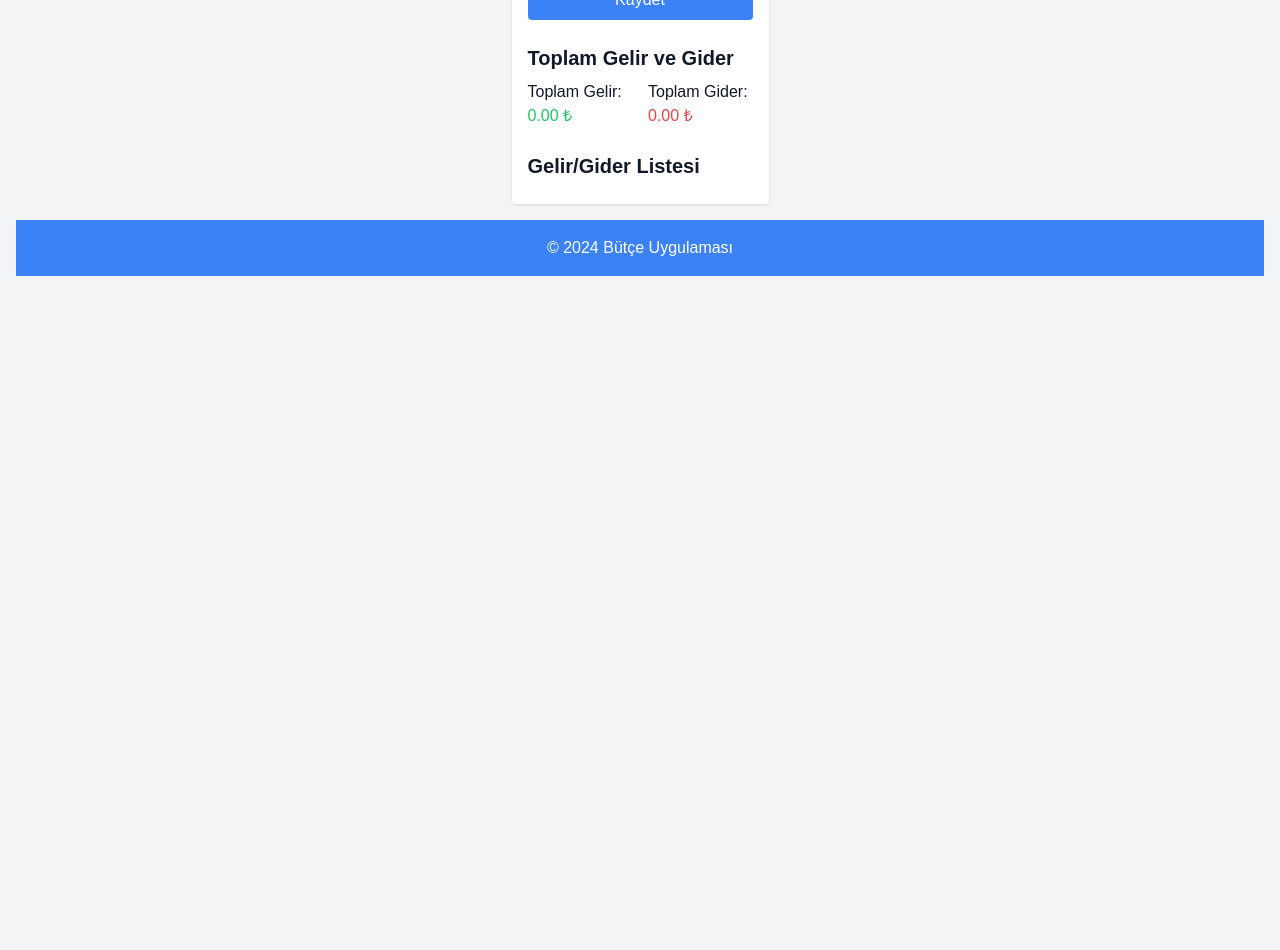
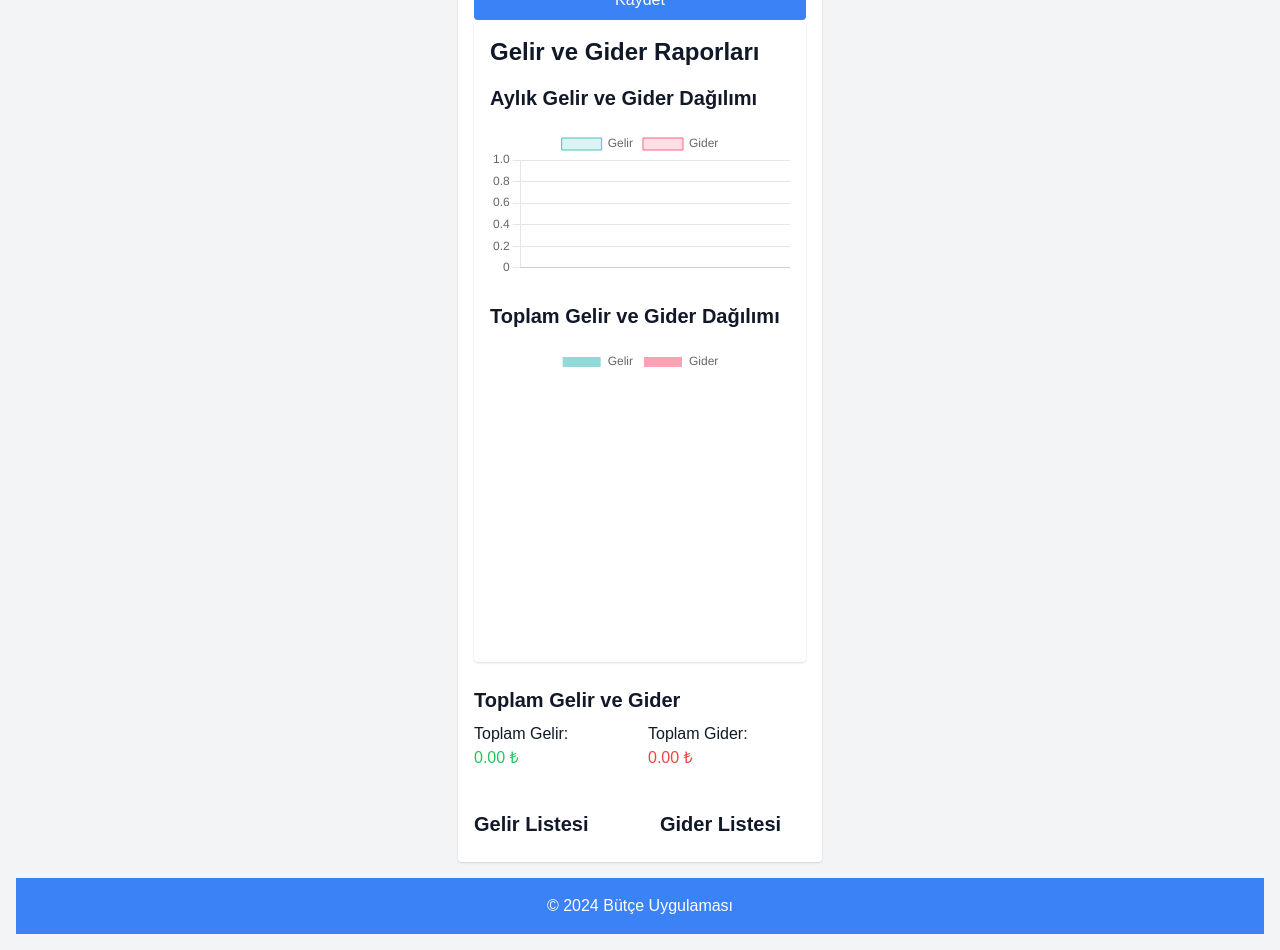
Before and after one commit to elanurbulbul/BudgetProject, a Next.js app: page / in a window 1280 px wide. Shown: the part 600-1550 px from the top of the page. Before the commit the page ends 892 px from the top, so only its background shows below. Built offline with nearby package versions, Linux system fonts and the light colour scheme.

Commit message:
CratdReportPage

```diff
--- /dev/null
+++ b/app/components/ReportPage.js
@@ -0,0 +1,94 @@
+"use client";
+
+import { useState, useEffect } from "react";
+import { Bar, Pie } from "react-chartjs-2";
+import { Chart as ChartJS, CategoryScale, LinearScale, BarElement, Title, Tooltip, Legend, ArcElement } from "chart.js";
+import { useBudget } from "../context/BudgetContext";
+
+ChartJS.register(
+  CategoryScale,
+  LinearScale,
+  BarElement,
+  Title,
+  Tooltip,
+  Legend,
+  ArcElement
+);
+
+export default function ReportPage() {
+  const { transactions } = useBudget();
+  const [incomeData, setIncomeData] = useState([]);
+  const [expenseData, setExpenseData] = useState([]);
+  const [monthlyIncome, setMonthlyIncome] = useState({});
+  const [monthlyExpense, setMonthlyExpense] = useState({});
+
+  useEffect(() => {
+    const income = {};
+    const expenses = {};
+
+    transactions.forEach((transaction) => {
+      const month = new Date(transaction.date).toLocaleString("default", { month: "short" });
+      if (transaction.type === "income") {
+        income[month] = (income[month] || 0) + transaction.amount;
+      } else if (transaction.type === "expense") {
+        expenses[month] = (expenses[month] || 0) + transaction.amount;
+      }
+    });
+
+    setIncomeData(Object.values(income));
+    setExpenseData(Object.values(expenses));
+    setMonthlyIncome(income);
+    setMonthlyExpense(expenses);
+  }, [transactions]);
+
+  const dataBar = {
+    labels: Object.keys(monthlyIncome), // Aylık veriler
+    datasets: [
+      {
+        label: "Gelir",
+        data: Object.values(monthlyIncome),
+        backgroundColor: "rgba(75, 192, 192, 0.2)",
+        borderColor: "rgba(75, 192, 192, 1)",
+        borderWidth: 1,
+      },
+      {
+        label: "Gider",
+        data: Object.values(monthlyExpense),
+        backgroundColor: "rgba(255, 99, 132, 0.2)",
+        borderColor: "rgba(255, 99, 132, 1)",
+        borderWidth: 1,
+      },
+    ],
+  };
+
+  const dataPie = {
+    labels: ["Gelir", "Gider"],
+    datasets: [
+      {
+        label: "Gelir ve Gider Dağılımı",
+        data: [incomeData.reduce((a, b) => a + b, 0), expenseData.reduce((a, b) => a + b, 0)],
+        backgroundColor: ["rgba(75, 192, 192, 0.6)", "rgba(255, 99, 132, 0.6)"],
+      },
+    ],
+  };
+
+  return (
+    <div className="max-w-2xl mx-auto p-4 bg-white shadow rounded dark:bg-slate-700">
+      <h2 className="text-2xl font-bold mb-4">Gelir ve Gider Raporları</h2>
+
+      <div className="grid gap-6">
+        {/* Çubuk Grafik - Gelir ve Gider Aylık Dağılımı */}
+        <div>
+          <h3 className="text-xl font-semibold mb-4">Aylık Gelir ve Gider Dağılımı</h3>
+          <Bar data={dataBar} />
+        </div>
+
+        {/* Pasta Grafik - Toplam Gelir ve Gider Dağılımı */}
+        <div>
+          <h3 className="text-xl font-semibold mb-4">Toplam Gelir ve Gider Dağılımı</h3>
+          <Pie data={dataPie} />
+        </div>
+      </div>
+    </div>
+  );
+}
--- a/app/transactions/page.js
+++ b/app/transactions/page.js
@@ -1,15 +1,17 @@
 "use client";
 import { useState } from "react";
 import { useBudget } from "../context/BudgetContext"; // BudgetContext'ten kategorileri almak için
+import ReportPage from "../components/ReportPage";
+import { jsPDF } from "jspdf"; // jsPDF'i içe aktar
+
 
 export default function TransactionsPage() {
-  const { categories, transactions, addTransaction } = useBudget();
+  const { categories, transactions, addTransaction, getCategoryWarning } = useBudget();
   const [description, setDescription] = useState(""); // Kategori açıklaması
   const [amount, setAmount] = useState("");
   const [type, setType] = useState("income");
   const [category, setCategory] = useState(""); // Kategori state
   const [date, setDate] = useState("");
-
 
   const handleSubmit = (e) => {
     e.preventDefault();
@@ -43,9 +45,8 @@ export default function TransactionsPage() {
     .filter((t) => t.type === "expense")
     .reduce((sum, t) => sum + t.amount, 0);
 
-
   return (
-    <div className="max-w-2xl mx-auto p-4 bg-white shadow rounded">
+    <div className="max-w-2xl mx-auto p-4 bg-white shadow rounded dark:bg-slate-700">
       <h2 className="text-2xl font-bold mb-4">Gelir/Gider Ekle</h2>
       <form onSubmit={handleSubmit} className="grid gap-4">
         <div>
@@ -111,7 +112,7 @@ export default function TransactionsPage() {
           Kaydet
         </button>
       </form>
-
+            <ReportPage/>
       <div className="mt-6">
         <h3 className="text-xl font-semibold">Toplam Gelir ve Gider</h3>
         <div className="grid grid-cols-2 gap-4 mt-2">
@@ -126,19 +127,19 @@ export default function TransactionsPage() {
         </div>
       </div>
 
-      <div className="mt-6">
-        <h3 className="text-xl font-semibold">Gelir/Gider Listesi</h3>
+      <div className="mt-10 flex space-x-10 justify-between">
+        {/* Gelir Listesi */}
+        <div className="w-1/2">
+          <h3 className="text-xl font-semibold">Gelir Listesi</h3>
           <ul className="mt-2">
-          {transactions.map((transaction, index) => (
+            {transactions
+              .filter((transaction) => transaction.type === "income")
+              .map((transaction, index) => (
                 <li key={index} className="border-b py-2">
                   <div className="flex justify-between">
                     <p>{transaction.description}</p>
-                <span
-                  className={`${
-                    transaction.type === "income" ? "text-green-500" : "text-red-500"
-                  } font-semibold`}
-                >
-                  {transaction.type === "income" ? "+" : "-"} {transaction.amount.toFixed(2)} ₺
+                    <span className="text-green-500 font-semibold">
+                      + {transaction.amount.toFixed(2)} ₺
                     </span>
                   </div>
                   <div className="text-sm text-gray-500">{transaction.date}</div>
@@ -146,6 +147,33 @@ export default function TransactionsPage() {
               ))}
           </ul>
         </div>
+
+        {/* Gider Listesi */}
+        <div className="w-1/2">
+          <h3 className="text-xl font-semibold">Gider Listesi</h3>
+          <ul className="mt-2">
+            {transactions
+              .filter((transaction) => transaction.type === "expense")
+              .map((transaction, index) => (
+                <li key={index} className="border-b py-2">
+                  <div className="flex justify-between">
+                    <p>{transaction.description}</p>
+                    <span className="text-red-500 font-semibold">
+                      - {transaction.amount.toFixed(2)} ₺
+                    </span>
+                  </div>
+                  <div className="text-sm text-gray-500">{transaction.date}</div>
+                  {/* Kategoriye özel %80 uyarısı */}
+                  {getCategoryWarning(transaction.description) && (
+                    <p className="text-yellow-500 text-sm mt-2">
+                      {getCategoryWarning(transaction.description)}
+                    </p>
+                  )}
+                </li>
+              ))}
+          </ul>
+        </div>
+      </div>
     </div>
   );
 }
```
Lines whose indentation alone changed are shown as unchanged.
